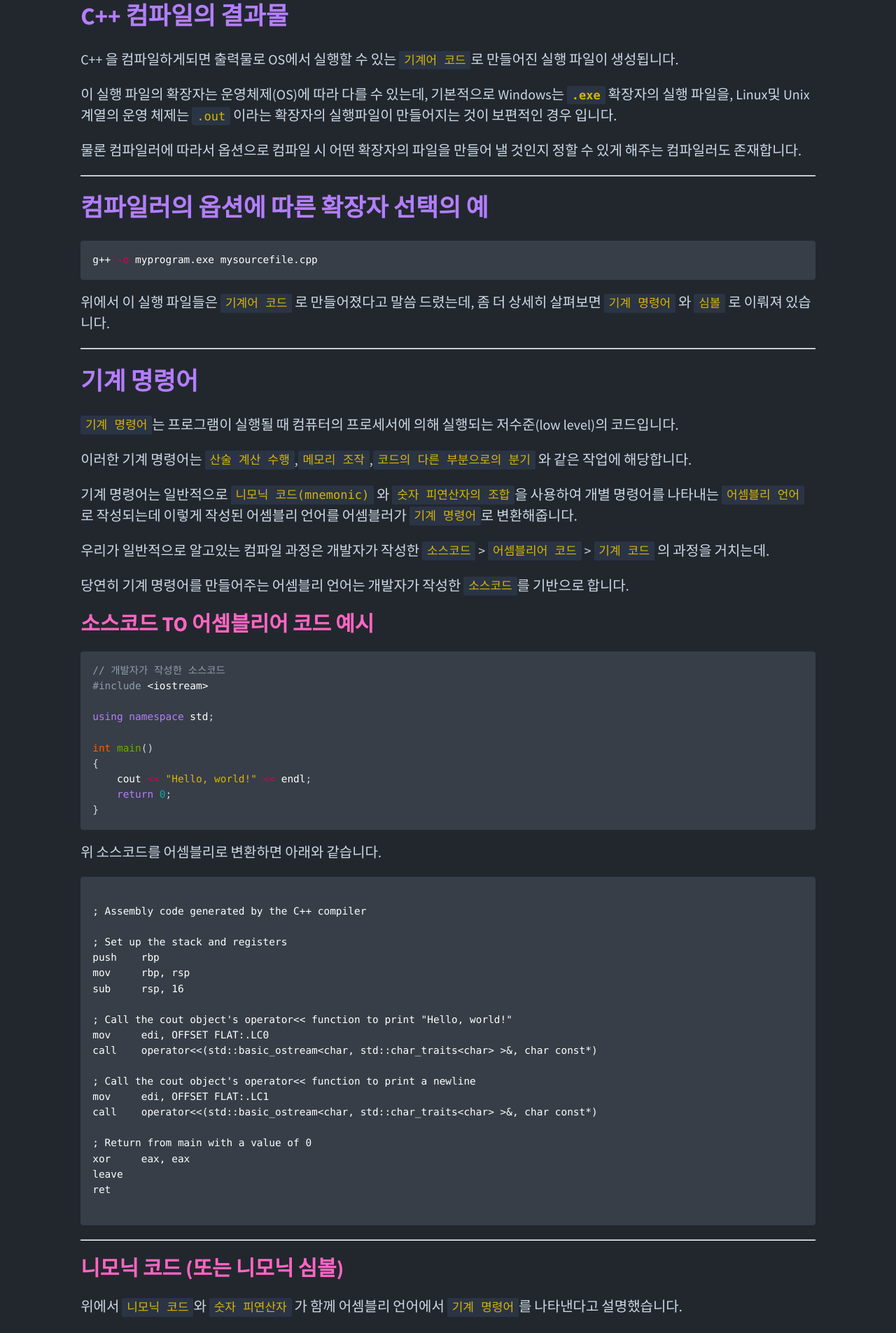
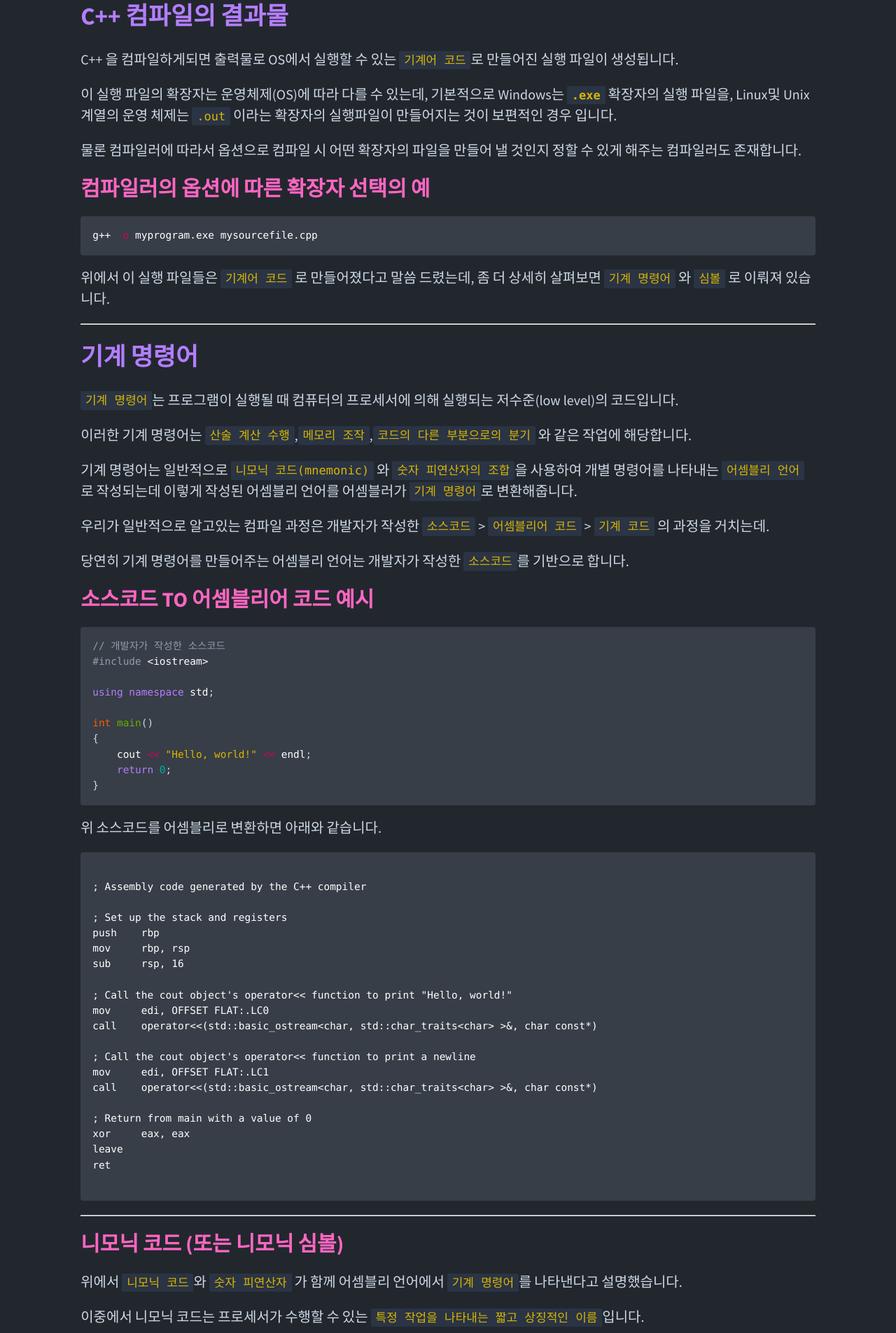
Before and after one commit to mainmethod0126/old-tech-blog, a Jekyll site: the page built from _posts/cpp/2022-12-11-cpp-컴파일에서-심볼은-무슨-말일까.md, in a window 1280 px wide. Shown: the part 566-2471 px from the top of the page at 70% size. Built offline with Jekyll 4.4.1, drawn with Linux system fonts in a browser that asks for light colours; comment, search, counter and statistics services are not loaded.

Commit message:
줄 바꿈 서식 변경

````diff
--- a/_posts/cpp/2022-12-11-cpp-컴파일에서-심볼은-무슨-말일까.md
+++ b/_posts/cpp/2022-12-11-cpp-컴파일에서-심볼은-무슨-말일까.md
@@ -26,9 +26,7 @@ C++ 을 컴파일하게되면 출력물로 OS에서 실행할 수 있는 `기계
 
 물론 컴파일러에 따라서 옵션으로 컴파일 시 어떤 확장자의 파일을 만들어 낼 것인지 정할 수 있게 해주는 컴파일러도 존재합니다.
 
----
-
-## 컴파일러의 옵션에 따른 확장자 선택의 예
+### 컴파일러의 옵션에 따른 확장자 선택의 예
 
 ```bash
 g++ -o myprogram.exe mysourcefile.cpp
````
